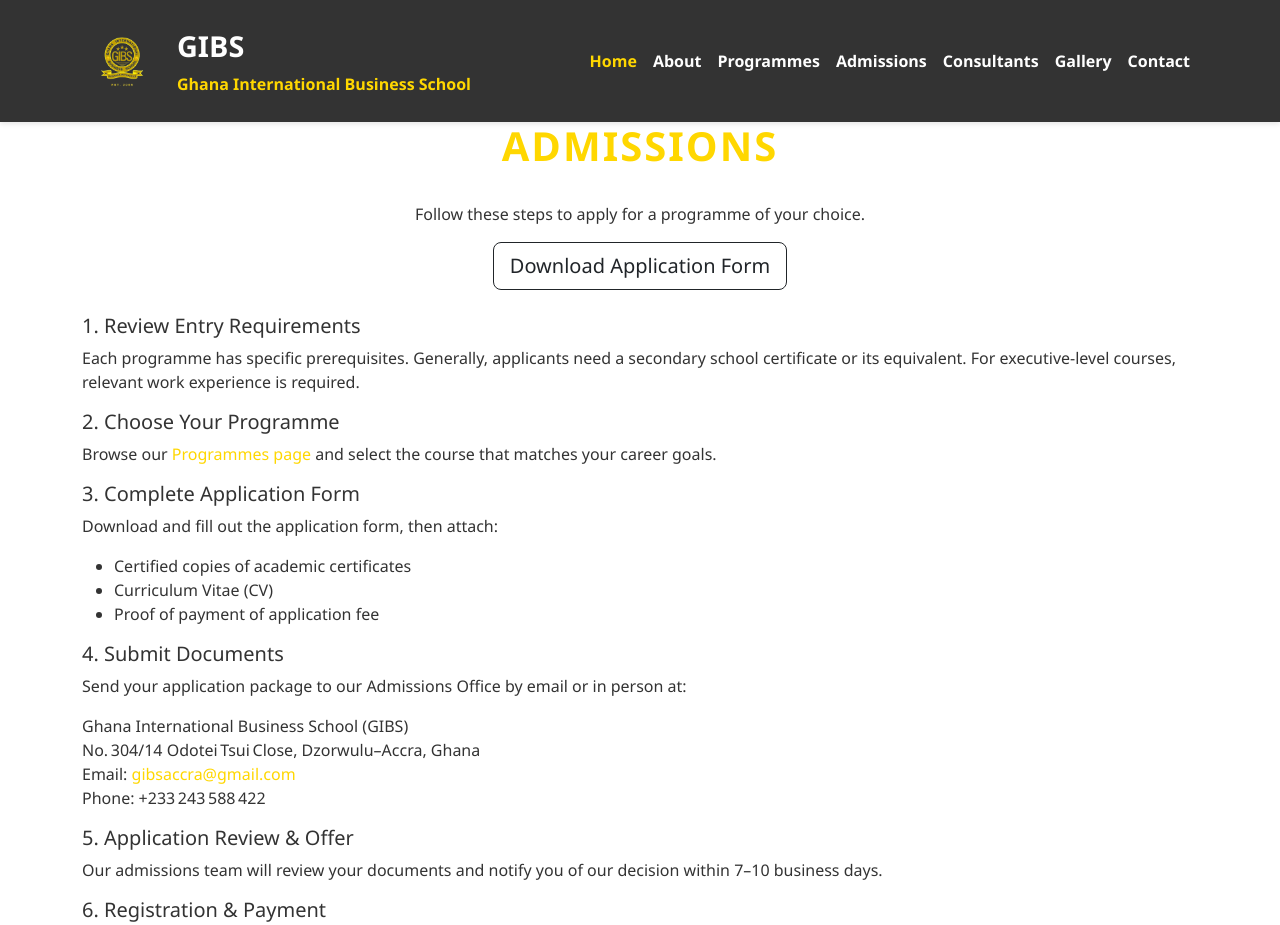
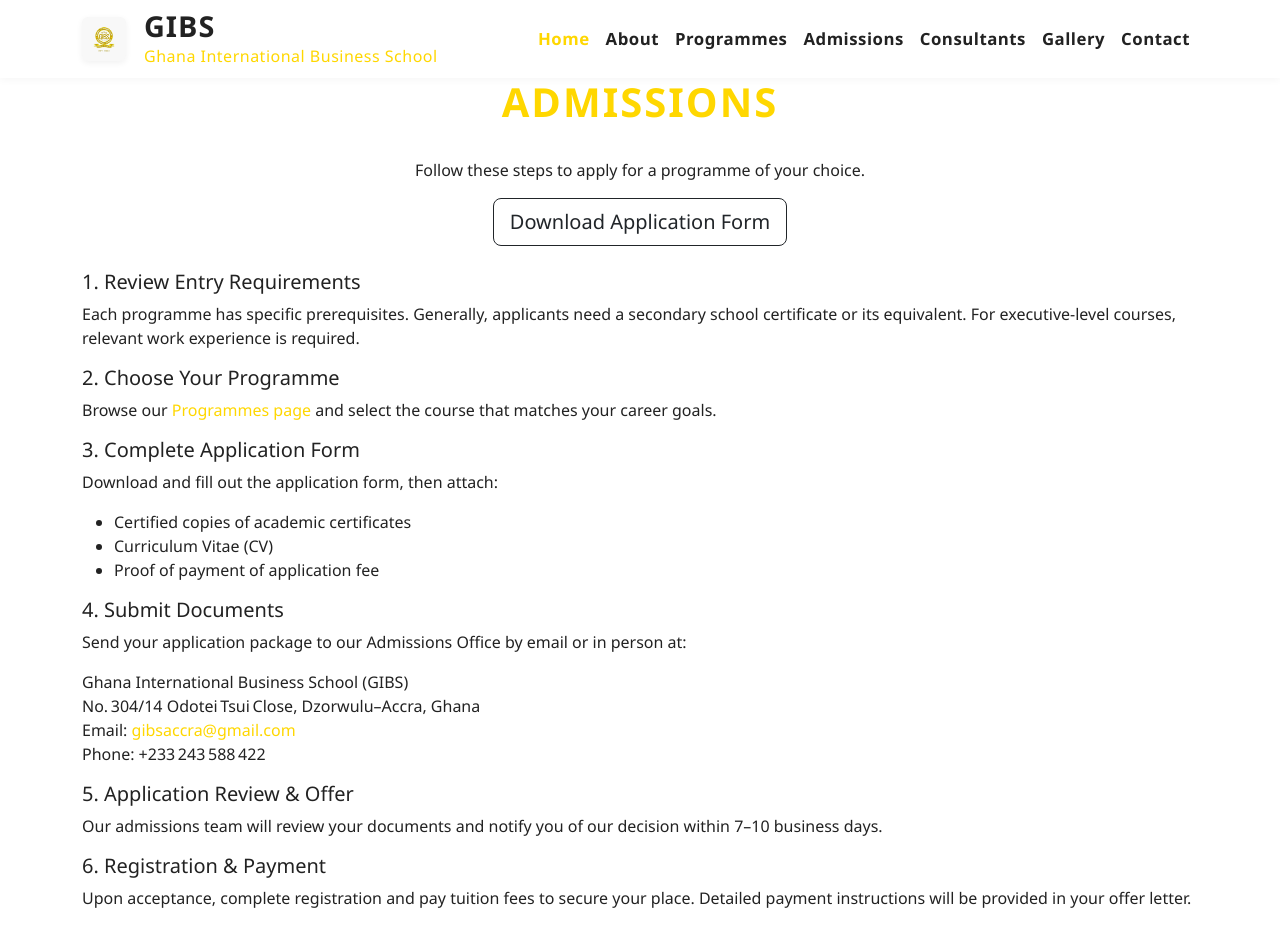
Before and after one commit to rhattykeyz/GIBS2, a plain HTML site: page admissions.html in a window 1280 px wide. Shown: the top 925 px of the page. Drawn offline with nearby package versions, Linux system fonts and the light colour scheme.

Commit message:
Update admissions.html

```diff
--- a/admissions.html
+++ b/admissions.html
@@ -10,48 +10,77 @@
   <style>
     :root {
       --gold: #FFD700;
-      --gold-hover: #e6c200; /* Slightly darker shade for hover effects */
-      --dark: #333;
+      --gold-hover: #e6c200;
+      --dark: #222;
       --light: #fff;
     }
     body {
-      font-family: 'Segoe UI', sans-serif;
+      font-family: 'Segoe UI', 'Arial', sans-serif;
       background-color: var(--light);
       color: var(--dark);
     }
     .navbar {
-      background-color: #333; /* Dark gray background for the navbar */
-      box-shadow: 0 2px 5px rgba(0, 0, 0, 0.1);
-      padding: 1rem 1.5rem;
+      background-color: #fff !important;
+      color: var(--dark) !important;
+      box-shadow: 0 2px 8px rgba(0,0,0,0.04);
+      padding-top: 0.3rem !important;
+      padding-bottom: 0.3rem !important;
+      transition: box-shadow 0.2s;
+    }
+    .navbar .navbar-brand,
+    .navbar .nav-link {
+      color: var(--dark) !important;
+      font-weight: 600;
+      font-size: 1.05rem;
+      letter-spacing: 0.5px;
+      transition: color 0.2s;
+    }
+    .navbar .nav-link.active,
+    .navbar .nav-link:hover {
+      color: var(--gold) !important;
     }
     .navbar-brand {
       display: flex;
       align-items: center;
+      gap: 10px;
     }
     .navbar-brand img {
-      height: 80px; /* Adjust logo size */
-      margin-right: 15px; /* Add spacing between the logo and text */
-    }
-    .navbar-brand div {
-      text-align: left;
+      height: 44px;
+      margin-right: 8px;
+      border-radius: 6px;
+      box-shadow: 0 2px 6px rgba(0,0,0,0.06);
+      background: #f8f8f8;
+      padding: 2px;
     }
     .navbar-brand strong {
-      color: #fff;
-      font-size: 1.8rem;
+      color: var(--dark);
+      font-size: 1.4rem;
+      line-height: 1.1;
+      letter-spacing: 1px;
     }
     .navbar-brand small {
-      color: #FFD700;
-      font-size: 1rem;
+      color: var(--gold);
+      font-size: 0.95rem;
+      font-weight: 500;
+      letter-spacing: 0.5px;
     }
-    .nav-link, .navbar-brand {
-      color: #fff !important; /* White text for contrast */
-      font-weight: bold;
+    .navbar-toggler {
+      border: none;
     }
-    .nav-link.active {
-      color: var(--gold) !important; /* Highlight active link with gold */
+    .navbar-toggler:focus {
+      box-shadow: none;
     }
-    .nav-link:hover {
-      color: var(--gold-hover) !important; /* Slightly darker gold on hover */
+    @media (max-width: 991.98px) {
+      .navbar .navbar-nav {
+        background: #fff;
+        border-radius: 0 0 8px 8px;
+        box-shadow: 0 4px 12px rgba(0,0,0,0.04);
+        margin-top: 0.5rem;
+      }
+      .navbar .nav-link {
+        padding-left: 1.2rem;
+        padding-right: 1.2rem;
+      }
     }
     .section-title {
       color: var(--gold);
```
